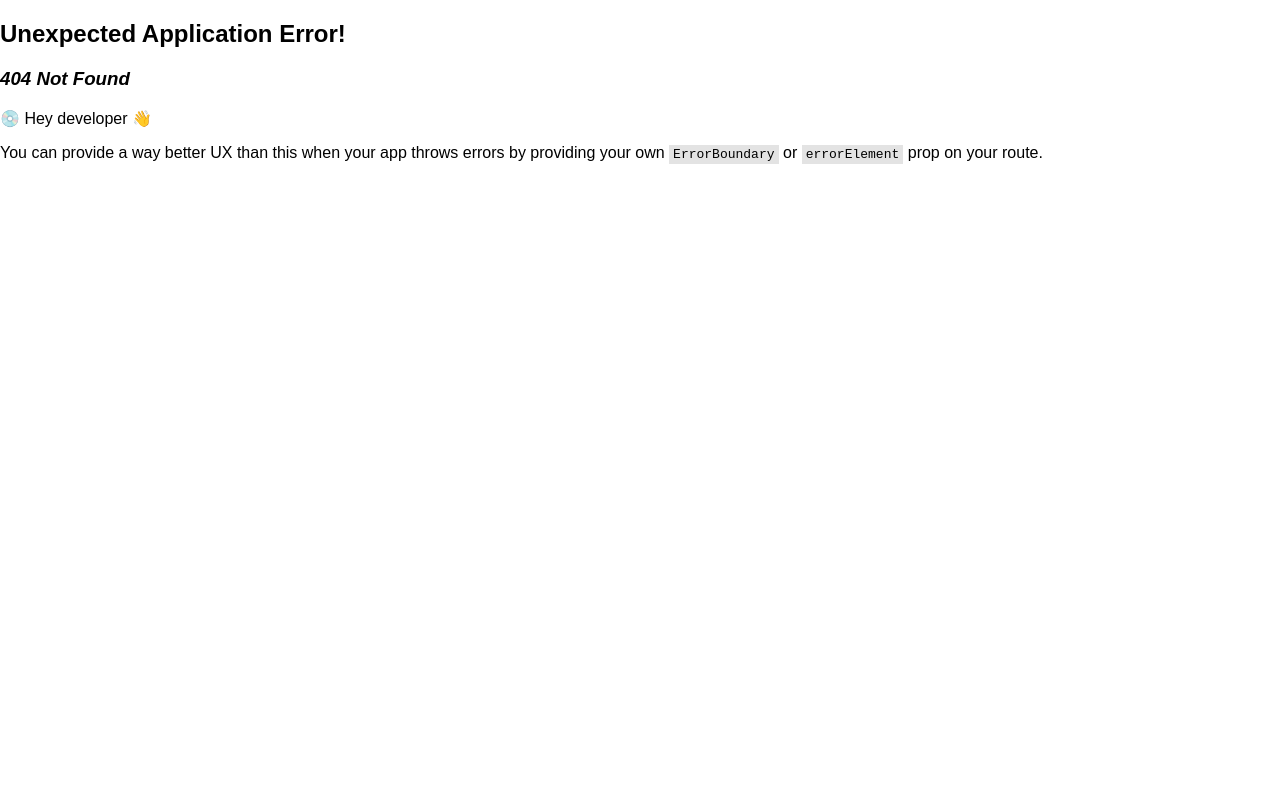
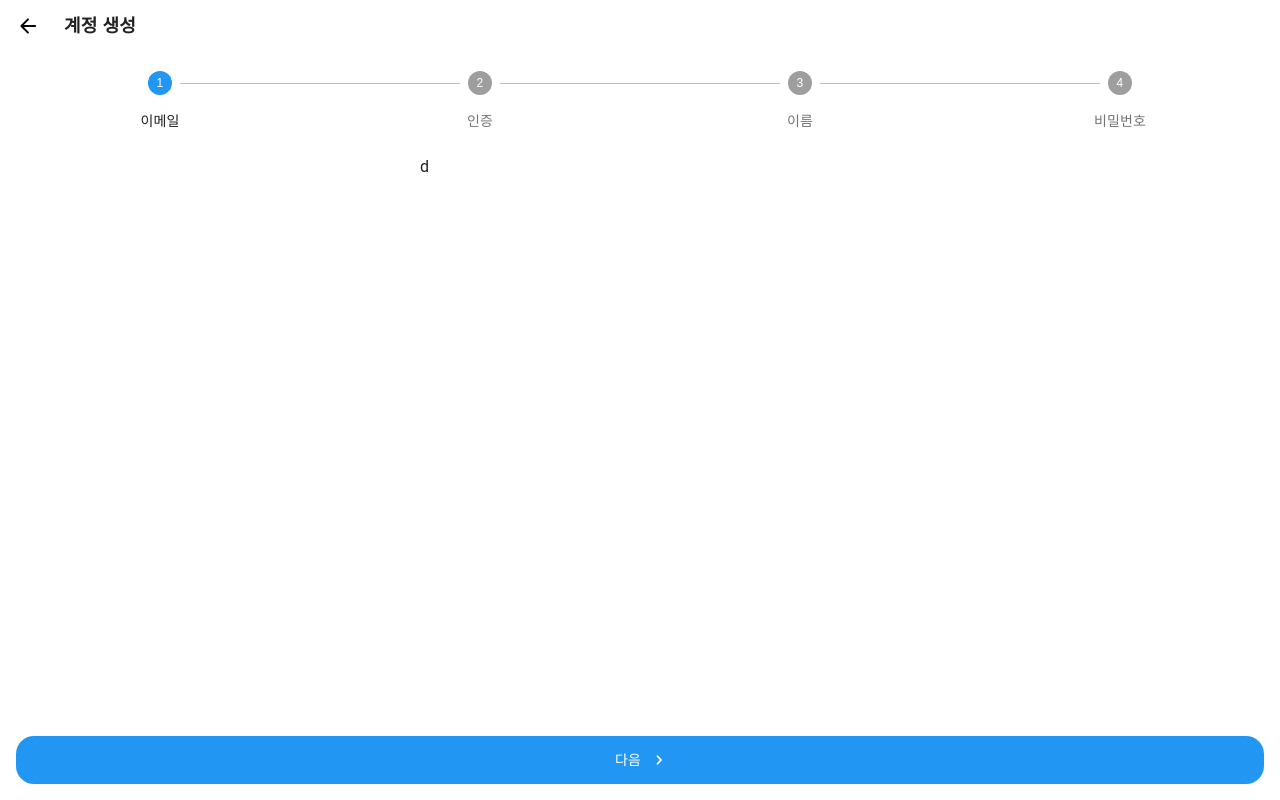
Before and after one commit to parkcoool/doitnow-frontend, a React (Create React App) app: page /auth/signup in a window 1280 px wide. Before the commit this address had no page. Built offline with nearby package versions, Linux system fonts and the light colour scheme; a web font is replaced by a local one.

Commit message:
Feat: Create signup page

```diff
--- a/src/components/layout/Header.tsx
+++ b/src/components/layout/Header.tsx
@@ -8,10 +8,19 @@ import LinearProgress from "@mui/material/LinearProgress";
 interface HeaderProps {
   content?: React.ReactNode;
   loading?: boolean;
+  onBack?: () => void;
 }
 
-export default function Header({ content, loading = false }: HeaderProps) {
+export default function Header({ content, loading = false, onBack }: HeaderProps) {
   const navigate = useNavigate();
+
+  function handleBackClick() {
+    if (onBack) {
+      onBack();
+    } else {
+      navigate(-1);
+    }
+  }
 
   return (
     <header>
@@ -34,7 +43,7 @@ export default function Header({ content, loading = false }: HeaderProps) {
             alignItems: "center",
           }}
         >
-          <IconButton onClick={() => navigate(-1)}>
+          <IconButton onClick={handleBackClick}>
             <ArrowBackRoundedIcon htmlColor="black" />
           </IconButton>
         </span>
--- a/src/components/layout/Layout.tsx
+++ b/src/components/layout/Layout.tsx
@@ -16,9 +16,16 @@ interface LayoutProps {
   loading?: boolean;
   headerContent?: React.ReactNode;
   footerDisabled?: boolean;
+  onBack?: () => void;
 }
 
-export default function Layout({ children, loading = false, headerContent, footerDisabled = false }: LayoutProps) {
+export default function Layout({
+  children,
+  loading = false,
+  headerContent,
+  footerDisabled = false,
+  onBack,
+}: LayoutProps) {
   return (
     <div css={layoutStyle}>
       <div
@@ -27,7 +34,7 @@ export default function Layout({ children, loading = false, headerContent, foote
           top: 0,
         }}
       >
-        <Header content={headerContent} loading={loading} />
+        <Header content={headerContent} loading={loading} onBack={onBack} />
       </div>
 
       <main>{children}</main>
--- a/src/pages/auth/login/index.tsx
+++ b/src/pages/auth/login/index.tsx
@@ -16,9 +16,10 @@ import Identifier from "./Identifier";
 import Password from "./Password";
 
 import { handleIdentifierSubmit, handlePasswordSubmit } from "./handleSubmit";
+import type { LocationState } from "location";
 import type { AuthProvider } from "auth";
 
-interface LoginLocationState {
+interface LoginLocationState extends LocationState {
   step: LoginStep;
 }
 
@@ -40,10 +41,10 @@ export enum LoginStep {
 
 export default function Login() {
   const navigate = useNavigate();
+  const location = useLocation();
 
-  // useLocation().state로부터 step을 가져온다.
-  // 만약 state가 없다면 step은 LoginStep.Identifier이다.
-  const { step } = (useLocation().state ?? {
+  // location.state로부터 step과 sourceLocation을 가져온다.
+  const { step, sourceLocation } = (location.state ?? {
     step: LoginStep.Identifier,
   }) as LoginLocationState;
 
@@ -85,7 +86,12 @@ export default function Login() {
   }
 
   return (
-    <Layout headerContent={<>로그인</>} loading={loading} footerDisabled>
+    <Layout
+      headerContent="로그인"
+      loading={loading}
+      onBack={sourceLocation ? () => navigate(sourceLocation.pathname, { state: sourceLocation.state }) : undefined}
+      footerDisabled
+    >
       {/* step에 따른 컴포넌트 렌더링 */}
       {/* TODO: transition 적용 */}
       <Narrow>
@@ -137,6 +143,14 @@ export default function Login() {
           }}
           secondaryButtonProps={{
             startIcon: <PersonAddAltRoundedIcon />,
+            onClick: () =>
+              navigate("/auth/signup", {
+                state: {
+                  sourceLocation: {
+                    pathname: location.pathname,
+                  },
+                },
+              }),
           }}
         />
       </div>
--- /dev/null
+++ b/src/pages/auth/signup/index.tsx
@@ -0,0 +1,150 @@
+/** @jsxImportSource @emotion/react */
+
+import React from "react";
+import { useNavigate, useLocation } from "react-router-dom";
+import { Stepper, Step, StepLabel, CircularProgress } from "@mui/material";
+import { NavigateNextRounded as NavigateNextRoundedIcon } from "@mui/icons-material";
+
+import Layout from "components/layout/Layout";
+import Narrow from "components/layout/Narrow";
+import BottomButton from "components/common/BottomButton";
+
+import type { LocationState } from "location";
+
+interface SignupLocationState extends LocationState {
+  step: SignupStep;
+}
+
+export interface SignupData {
+  email: string;
+  emailToken: string;
+  name: string;
+  password: string;
+}
+
+function signupDataReducer(state: SignupData, action: Partial<SignupData>): SignupData {
+  return { ...state, ...action };
+}
+
+export enum SignupStep {
+  Email = 0,
+  Verify = 1,
+  Name = 2,
+  Password = 3,
+}
+
+const stepLabels = ["이메일", "인증", "이름", "비밀번호"];
+
+export default function Signup() {
+  const navigate = useNavigate();
+  const location = useLocation();
+
+  // location.state로부터 step과 sourceLocation을 가져온다.
+  const step = (location.state as SignupLocationState)?.step ?? SignupStep.Email;
+  const sourceLocation = (location.state as SignupLocationState)?.sourceLocation;
+
+  // signupData를 관리하는 signupDataReducer를 생성한다.
+  const [signupData, signupDataDispatch] = React.useReducer(signupDataReducer, {
+    email: "",
+    emailToken: "",
+    name: "",
+    password: "",
+  });
+
+  // 로딩 여부 및 단계 상태를 관리한다.
+  const [loading, setLoading] = React.useState(false);
+
+  // 다음 단계로 이동하는 함수
+  function handleNextStepClick() {
+    let nextStep;
+    switch (step) {
+      case SignupStep.Email:
+        nextStep = SignupStep.Verify;
+        break;
+      case SignupStep.Verify:
+        nextStep = SignupStep.Name;
+        break;
+      case SignupStep.Name:
+        nextStep = SignupStep.Password;
+        break;
+      default:
+        nextStep = SignupStep.Email;
+        break;
+    }
+
+    navigate("./", {
+      state: {
+        step: nextStep,
+        sourceLocation,
+      },
+    });
+  }
+
+  // 이전 단계로 이동하는 함수
+  function handleBackStepClick() {
+    if (step === SignupStep.Email) return;
+    navigate(-1);
+  }
+
+  return (
+    <Layout
+      headerContent="계정 생성"
+      loading={loading}
+      onBack={sourceLocation && (() => navigate(sourceLocation.pathname, { state: sourceLocation.state }))}
+      footerDisabled
+    >
+      {/* Stepper 컴포넌트를 사용하여 단계 표시 */}
+      <div
+        css={{
+          marginTop: "16px",
+        }}
+      >
+        <Stepper activeStep={step} alternativeLabel>
+          {stepLabels.map((stepLabel) => (
+            <Step key={stepLabel}>
+              <StepLabel>{stepLabel}</StepLabel>
+            </Step>
+          ))}
+        </Stepper>
+      </div>
+
+      {/* step에 따른 컴포넌트 렌더링 */}
+      <div
+        css={{
+          marginTop: "24px",
+        }}
+      >
+        <Narrow>d</Narrow>
+      </div>
+
+      {/* 하단 버튼 */}
+      <div
+        css={{
+          position: "fixed",
+          bottom: 0,
+          left: 0,
+          right: 0,
+        }}
+      >
+        <BottomButton
+          primaryText="다음"
+          secondaryText={step !== SignupStep.Email ? "이전" : undefined}
+          primaryButtonProps={{
+            variant: "contained",
+            onClick: handleNextStepClick,
+            disabled: loading,
+            endIcon: loading ? (
+              <CircularProgress size={16} color="inherit" />
+            ) : (
+              <NavigateNextRoundedIcon color="inherit" />
+            ),
+            disableElevation: true,
+          }}
+          secondaryButtonProps={{
+            onClick: handleBackStepClick,
+          }}
+        />
+      </div>
+    </Layout>
+  );
+}
--- a/src/routers/auth.tsx
+++ b/src/routers/auth.tsx
@@ -1,6 +1,7 @@
 import type { RouteObject } from "react-router";
 
 import Login from "pages/auth/login";
+import Signup from "pages/auth/signup";
 import Auth from "pages/auth";
 
 const authRouter: RouteObject = {
@@ -11,6 +12,10 @@ const authRouter: RouteObject = {
       path: "login",
       element: <Login />,
     },
+    {
+      path: "signup",
+      element: <Signup />,
+    },
   ],
 };
 
```
Also changed, not shown: src/@types/location.d.ts (added, +16 -0 lines).
